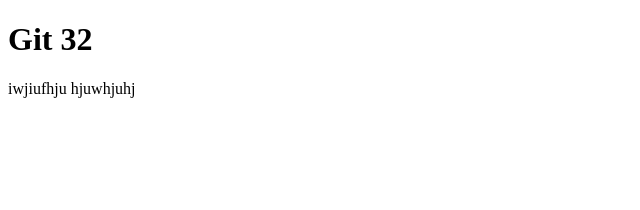
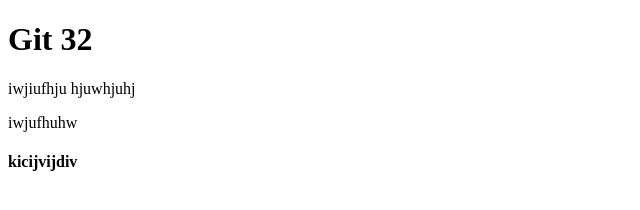
Before and after one commit to DreadFree/site, a plain HTML site: page index.html in a window 1280 px wide. Shown: the whole page, without its empty margins (0-640 px from the left). Drawn offline with Linux system fonts and the light colour scheme.

Commit message:
second commit

```diff
--- a/index.html
+++ b/index.html
@@ -9,5 +9,7 @@
     <body>
             <h1>Git 32</h1>
             <p>iwjiufhju hjuwhjuhj </p>
-    </body>
+            <p>iwjufhuhw</p>
+<h4>kicijvijdiv</h4>
+        </body>
     </html>
```
